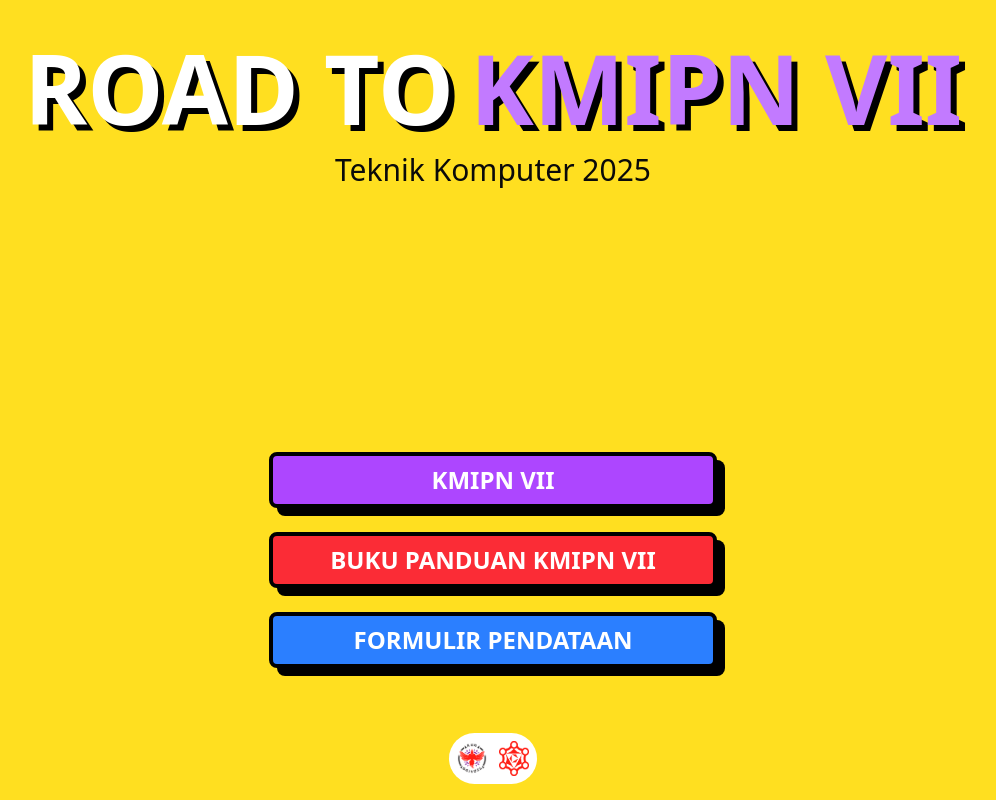
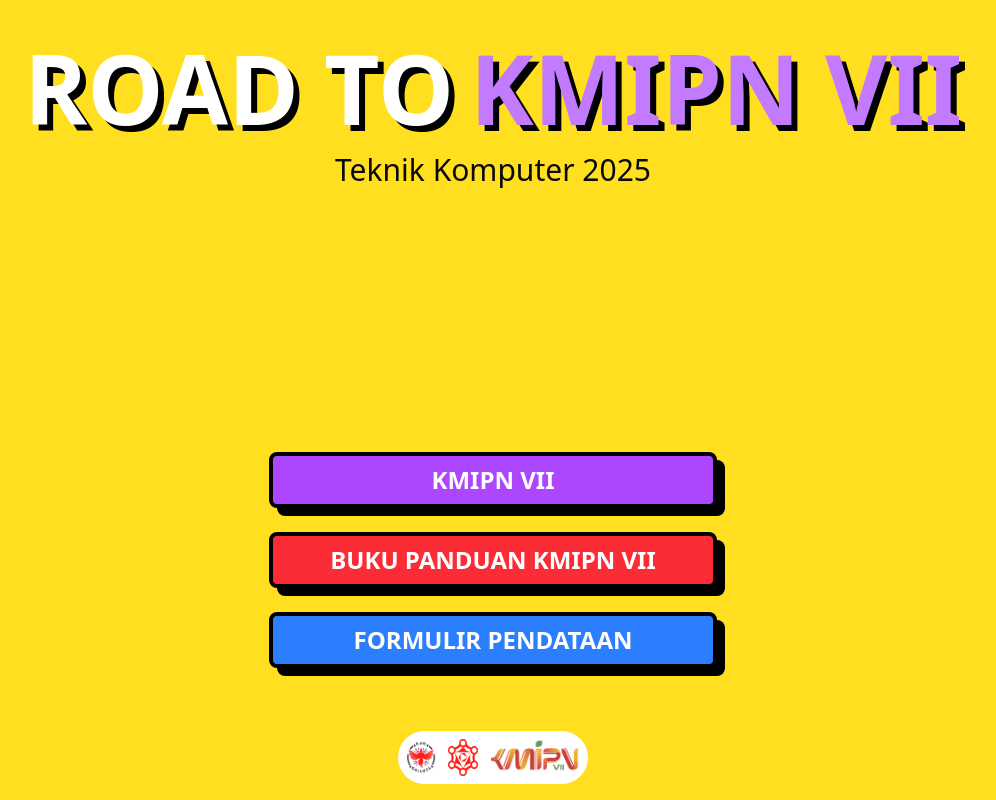
Before and after one commit to DikhaAG/sosialisasi-kmipn, a Next.js app: page / in a window 1280 px wide. Shown: the whole page, without its empty margins (147-1143 px from the left). Built offline with nearby package versions, Linux system fonts and the light colour scheme.

Commit message:
feat: adding kmipn logo

```diff
--- a/src/app/page.tsx
+++ b/src/app/page.tsx
@@ -69,6 +69,13 @@ export default function Home() {
               height={30}
               alt="Picture of the author"
             />
+            <Image
+              className="mb-1"
+              src="/logo-kmipn.webp"
+              width={90}
+              height={25}
+              alt="Picture of the author"
+            />
           </div>
         </div>
       </main>
```
Also changed, not shown: public/logo-kmipn.webp (added).
